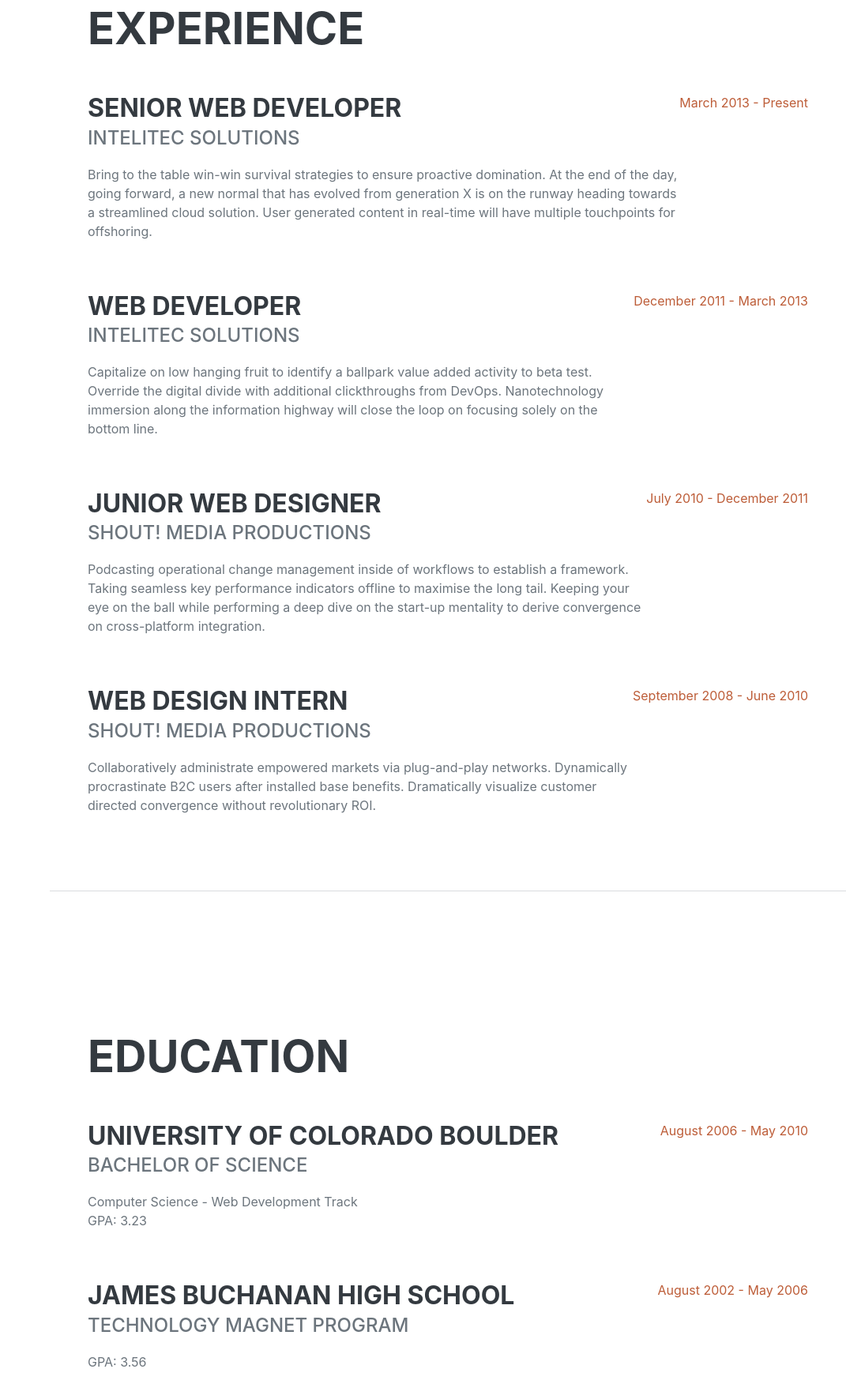
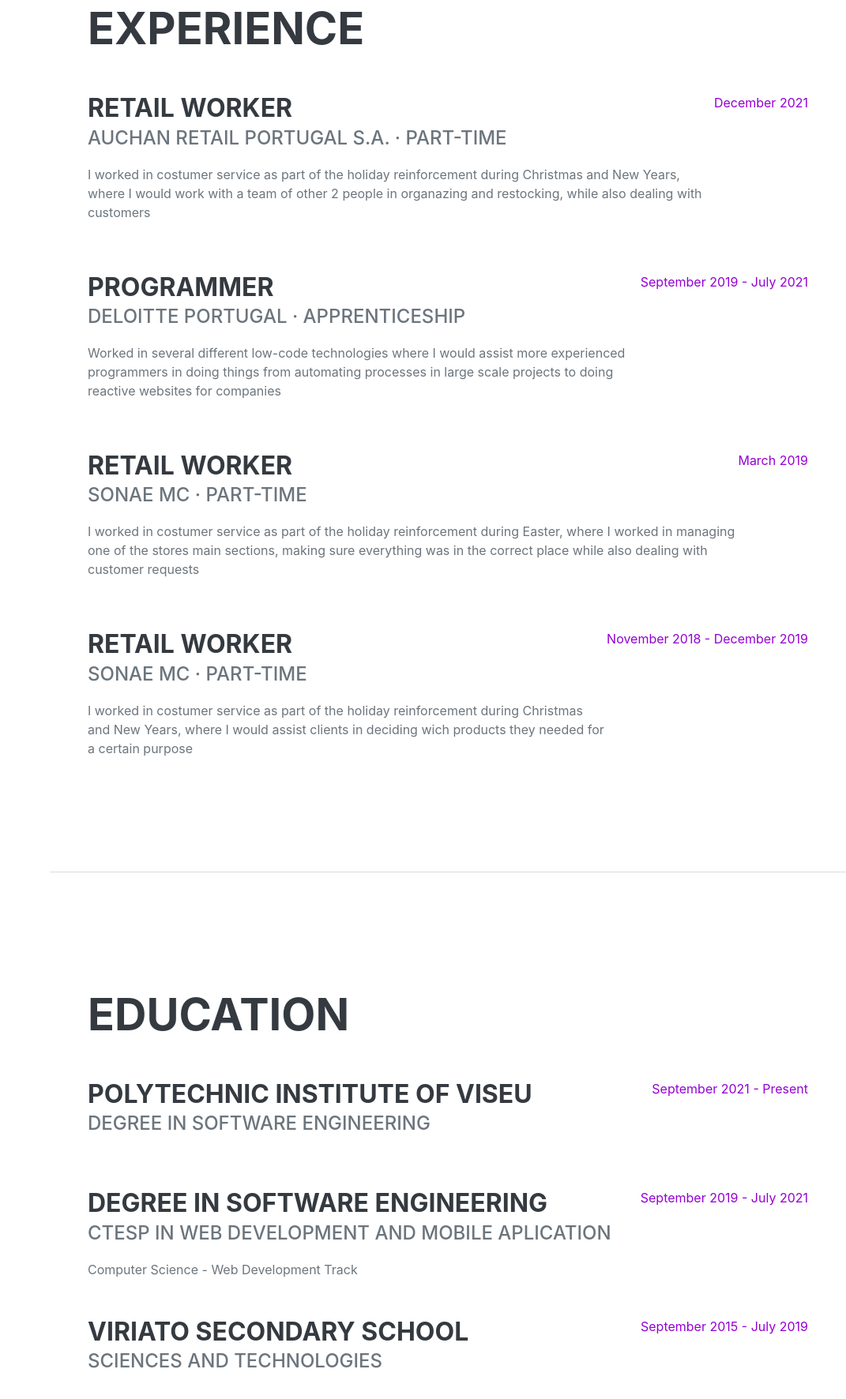
Before and after one commit to joaqpedrorodrigues/curriculum, a plain HTML site: page index.html in a window 1280 px wide. Shown: the part 878-2650 px from the top of the page at 79% size, without its empty margins (209-1280 px from the left). Drawn offline with nearby package versions, Linux system fonts and the light colour scheme; a web font is replaced by a local one.

Commit message:
Final Version

```diff
--- a/index.html
+++ b/index.html
@@ -5,7 +5,7 @@
         <meta name="viewport" content="width=device-width, initial-scale=1, shrink-to-fit=no" />
         <meta name="description" content="" />
         <meta name="author" content="" />
-        <title>Resume - Start Bootstrap Theme</title>
+        <title>Curriculum Vitae</title>
         <link rel="icon" type="image/x-icon" href="assets/img/favicon.ico" />
         <!-- Font Awesome icons (free version)-->
         <script src="https://use.fontawesome.com/releases/v6.1.0/js/all.js" crossorigin="anonymous"></script>
@@ -19,7 +19,7 @@
         <!-- Navigation-->
         <nav class="navbar navbar-expand-lg navbar-dark bg-primary fixed-top" id="sideNav">
             <a class="navbar-brand js-scroll-trigger" href="#page-top">
-                <span class="d-block d-lg-none">Clarence Taylor</span>
+                <span class="d-block d-lg-none">Joaquim Rodrigues</span>
                 <span class="d-none d-lg-block"><img class="img-fluid img-profile rounded-circle mx-auto mb-2" src="assets/img/profile.jpg" alt="..." /></span>
             </a>
             <button class="navbar-toggler" type="button" data-bs-toggle="collapse" data-bs-target="#navbarResponsive" aria-controls="navbarResponsive" aria-expanded="false" aria-label="Toggle navigation"><span class="navbar-toggler-icon"></span></button>
@@ -30,29 +30,35 @@
                     <li class="nav-item"><a class="nav-link js-scroll-trigger" href="#education">Education</a></li>
                     <li class="nav-item"><a class="nav-link js-scroll-trigger" href="#skills">Skills</a></li>
                     <li class="nav-item"><a class="nav-link js-scroll-trigger" href="#interests">Interests</a></li>
+                    <!--
                     <li class="nav-item"><a class="nav-link js-scroll-trigger" href="#awards">Awards</a></li>
+                    -->
                 </ul>
             </div>
         </nav>
         <!-- Page Content-->
         <div class="container-fluid p-0">
-            <!-- About-->
+           <!-- About-->
             <section class="resume-section" id="about">
                 <div class="resume-section-content">
                     <h1 class="mb-0">
-                        Clarence
-                        <span class="text-primary">Taylor</span>
+                        Joaquim
+                        <span class="text-primary">Rodrigues</span>
                     </h1>
+
                     <div class="subheading mb-5">
-                        3542 Berry Street · Cheyenne Wells, CO 80810 · (317) 585-8468 ·
-                        <a href="mailto:name@email.com">name@email.com</a>
+                        Viseu, Portugal · (+351) 938 880 707 ·
+                        <a href="mailto:name@email.com">jqmpedro@gmail.com</a>
                     </div>
-                    <p class="lead mb-5">I am experienced in leveraging agile frameworks to provide a robust synopsis for high level overviews. Iterative approaches to corporate strategy foster collaborative thinking to further the overall value proposition.</p>
+
+                    <p class="lead mb-5">I am a young programmer with some experience in working as a team for big scale projects, but also still finishing a degree in Software Engineering.</p>
                     <div class="social-icons">
-                        <a class="social-icon" href="#!"><i class="fab fa-linkedin-in"></i></a>
-                        <a class="social-icon" href="#!"><i class="fab fa-github"></i></a>
+                        <a class="social-icon" href="https://www.linkedin.com/in/joaquim-rodrigues-373977227/ " target="_blank"><i class="fab fa-linkedin-in"></i></a>
+                        <a class="social-icon" href="https://github.com/joaqpedrorodrigues" target="_blank"><i class="fab fa-github"></i></a>
+                        <!--
                         <a class="social-icon" href="#!"><i class="fab fa-twitter"></i></a>
                         <a class="social-icon" href="#!"><i class="fab fa-facebook-f"></i></a>
+                        e-->
                     </div>
                 </div>
             </section>
@@ -63,28 +69,37 @@
                     <h2 class="mb-5">Experience</h2>
                     <div class="d-flex flex-column flex-md-row justify-content-between mb-5">
                         <div class="flex-grow-1">
-                            <h3 class="mb-0">Senior Web Developer</h3>
-                            <div class="subheading mb-3">Intelitec Solutions</div>
-                            <p>Bring to the table win-win survival strategies to ensure proactive domination. At the end of the day, going forward, a new normal that has evolved from generation X is on the runway heading towards a streamlined cloud solution. User generated content in real-time will have multiple touchpoints for offshoring.</p>
+                            <h3 class="mb-0">Retail Worker</h3>
+                            <div class="subheading mb-3">Auchan Retail Portugal S.A. · Part-time</div>
+                            <p>I worked in costumer service as part of the holiday reinforcement during Christmas and New Years, where I would work with a team of other 2 people in organazing and restocking, while also dealing with customers</p>
                         </div>
-                        <div class="flex-shrink-0"><span class="text-primary">March 2013 - Present</span></div>
+                        <div class="flex-shrink-0"><span class="text-primary">December 2021</span></div>
                     </div>
                     <div class="d-flex flex-column flex-md-row justify-content-between mb-5">
                         <div class="flex-grow-1">
-                            <h3 class="mb-0">Web Developer</h3>
-                            <div class="subheading mb-3">Intelitec Solutions</div>
-                            <p>Capitalize on low hanging fruit to identify a ballpark value added activity to beta test. Override the digital divide with additional clickthroughs from DevOps. Nanotechnology immersion along the information highway will close the loop on focusing solely on the bottom line.</p>
+                            <h3 class="mb-0">Programmer</h3>
+                            <div class="subheading mb-3">Deloitte Portugal · Apprenticeship</div>
+                            <p>Worked in several different low-code technologies where I would assist more experienced programmers in doing things from automating processes in large scale projects to doing reactive websites for companies </p>
                         </div>
-                        <div class="flex-shrink-0"><span class="text-primary">December 2011 - March 2013</span></div>
+                        <div class="flex-shrink-0"><span class="text-primary">September 2019 - July 2021</span></div>
                     </div>
                     <div class="d-flex flex-column flex-md-row justify-content-between mb-5">
                         <div class="flex-grow-1">
-                            <h3 class="mb-0">Junior Web Designer</h3>
-                            <div class="subheading mb-3">Shout! Media Productions</div>
-                            <p>Podcasting operational change management inside of workflows to establish a framework. Taking seamless key performance indicators offline to maximise the long tail. Keeping your eye on the ball while performing a deep dive on the start-up mentality to derive convergence on cross-platform integration.</p>
+                            <h3 class="mb-0">Retail Worker</h3>
+                            <div class="subheading mb-3">Sonae MC · Part-time</div>
+                            <p>I worked in costumer service as part of the holiday reinforcement during Easter, where I worked in managing one of the stores main sections, making sure everything was in the correct place while also dealing with customer requests</p>
                         </div>
-                        <div class="flex-shrink-0"><span class="text-primary">July 2010 - December 2011</span></div>
+                        <div class="flex-shrink-0"><span class="text-primary">March 2019</span></div>
                     </div>
+                    <div class="d-flex flex-column flex-md-row justify-content-between mb-5">
+                        <div class="flex-grow-1">
+                            <h3 class="mb-0">Retail Worker</h3>
+                            <div class="subheading mb-3">Sonae MC · Part-time</div>
+                            <p>I worked in costumer service as part of the holiday reinforcement during Christmas and New Years, where I would assist clients in deciding wich products they needed for a certain purpose</p>
+                        </div>
+                        <div class="flex-shrink-0"><span class="text-primary">November 2018 - December 2019</span></div>
+                    </div>
+                    <!--
                     <div class="d-flex flex-column flex-md-row justify-content-between">
                         <div class="flex-grow-1">
                             <h3 class="mb-0">Web Design Intern</h3>
@@ -93,6 +108,7 @@
                         </div>
                         <div class="flex-shrink-0"><span class="text-primary">September 2008 - June 2010</span></div>
                     </div>
+                    -->
                 </div>
             </section>
             <hr class="m-0" />
@@ -102,20 +118,25 @@
                     <h2 class="mb-5">Education</h2>
                     <div class="d-flex flex-column flex-md-row justify-content-between mb-5">
                         <div class="flex-grow-1">
-                            <h3 class="mb-0">University of Colorado Boulder</h3>
-                            <div class="subheading mb-3">Bachelor of Science</div>
+                            <h3 class="mb-0">Polytechnic Institute of Viseu</h3>
+                            <div class="subheading mb-3">Degree in Software Engineering</div>
+                        </div>
+                        <div class="flex-shrink-0"><span class="text-primary">September 2021 - Present</span></div>
+                    </div>
+                    <div class="d-flex flex-column flex-md-row justify-content-between mb-5">
+                        <div class="flex-grow-1">
+                            <h3 class="mb-0">Degree in Software Engineering</h3>
+                            <div class="subheading mb-3">CTeSP in Web Development and Mobile Aplication</div>
                             <div>Computer Science - Web Development Track</div>
-                            <p>GPA: 3.23</p>
                         </div>
-                        <div class="flex-shrink-0"><span class="text-primary">August 2006 - May 2010</span></div>
+                        <div class="flex-shrink-0"><span class="text-primary">September 2019 - July 2021</span></div>
                     </div>
                     <div class="d-flex flex-column flex-md-row justify-content-between">
                         <div class="flex-grow-1">
-                            <h3 class="mb-0">James Buchanan High School</h3>
-                            <div class="subheading mb-3">Technology Magnet Program</div>
-                            <p>GPA: 3.56</p>
+                            <h3 class="mb-0">Viriato Secondary School</h3>
+                            <div class="subheading mb-3">Sciences and Technologies</div>
                         </div>
-                        <div class="flex-shrink-0"><span class="text-primary">August 2002 - May 2006</span></div>
+                        <div class="flex-shrink-0"><span class="text-primary">September 2015 - July 2019</span></div>
                     </div>
                 </div>
             </section>
@@ -129,15 +150,21 @@
                         <li class="list-inline-item"><i class="fab fa-html5"></i></li>
                         <li class="list-inline-item"><i class="fab fa-css3-alt"></i></li>
                         <li class="list-inline-item"><i class="fab fa-js-square"></i></li>
+                        <li class="list-inline-item"><i class="fab fa-react"></i></li>
+                        <li class="list-inline-item"><i class="fa-brands fa-java"></i></li>
+                        <li class="list-inline-item"><i class="fa-brands fa-python"></i></li>
+                        <li class="list-inline-item"><i class="fa-brands fa-bootstrap"></i></li>
+                        <li class="list-inline-item"><i class="fa-brands fa-github-square"></i></li>
+
+                        <!--
+                        <li class="list-inline-item"><i class="fab fa-sass"></i></li>
                         <li class="list-inline-item"><i class="fab fa-angular"></i></li>
-                        <li class="list-inline-item"><i class="fab fa-react"></i></li>
-                        <li class="list-inline-item"><i class="fab fa-node-js"></i></li>
-                        <li class="list-inline-item"><i class="fab fa-sass"></i></li>
                         <li class="list-inline-item"><i class="fab fa-less"></i></li>
                         <li class="list-inline-item"><i class="fab fa-wordpress"></i></li>
                         <li class="list-inline-item"><i class="fab fa-gulp"></i></li>
                         <li class="list-inline-item"><i class="fab fa-grunt"></i></li>
                         <li class="list-inline-item"><i class="fab fa-npm"></i></li>
+                        -->
                     </ul>
                     <div class="subheading mb-3">Workflow</div>
                     <ul class="fa-ul mb-0">
@@ -145,6 +172,7 @@
                             <span class="fa-li"><i class="fas fa-check"></i></span>
                             Mobile-First, Responsive Design
                         </li>
+                        <!--
                         <li>
                             <span class="fa-li"><i class="fas fa-check"></i></span>
                             Cross Browser Testing & Debugging
@@ -153,6 +181,7 @@
                             <span class="fa-li"><i class="fas fa-check"></i></span>
                             Cross Functional Teams
                         </li>
+                        -->
                         <li>
                             <span class="fa-li"><i class="fas fa-check"></i></span>
                             Agile Development & Scrum
@@ -165,15 +194,16 @@
             <section class="resume-section" id="interests">
                 <div class="resume-section-content">
                     <h2 class="mb-5">Interests</h2>
-                    <p>Apart from being a web developer, I enjoy most of my time being outdoors. In the winter, I am an avid skier and novice ice climber. During the warmer months here in Colorado, I enjoy mountain biking, free climbing, and kayaking.</p>
-                    <p class="mb-0">When forced indoors, I follow a number of sci-fi and fantasy genre movies and television shows, I am an aspiring chef, and I spend a large amount of my free time exploring the latest technology advancements in the front-end web development world.</p>
+                    <p>I always had a liking for programming as it's all I've wanted to be since I was 13, but besides programming I really enjoy gaming, that together with coding makes 90% of my computer usage, as I'm not really a social media person. Altough I watch the ocasional show or movie or even youtube videos and livestreams I much prefer doing things myself instead of watching someone else doing them.</p>
+                    <p class="mb-0">When I do leave the confort of my computer I really enjoy hiking with friends or even the ocasional footbal game. Walking around with my earphones surrounded by wilderness has got to be one of my guilty pleasures, just being emerged in beautiful greenery while listening to some of my favorite tunes.</p>
                 </div>
             </section>
             <hr class="m-0" />
-            <!-- Awards-->
+            <!-- Certifications-->
+            <!--
             <section class="resume-section" id="awards">
                 <div class="resume-section-content">
-                    <h2 class="mb-5">Awards & Certifications</h2>
+                    <h2 class="mb-5">Certifications</h2>
                     <ul class="fa-ul mb-0">
                         <li>
                             <span class="fa-li"><i class="fas fa-trophy text-warning"></i></span>
@@ -217,6 +247,7 @@
                 </div>
             </section>
         </div>
+        -->
         <!-- Bootstrap core JS-->
         <script src="https://cdn.jsdelivr.net/npm/bootstrap@5.1.3/dist/js/bootstrap.bundle.min.js"></script>
         <!-- Core theme JS-->
```
Also changed, not shown: assets/img/favicon.ico, assets/img/profile.jpg, css/styles.css.
